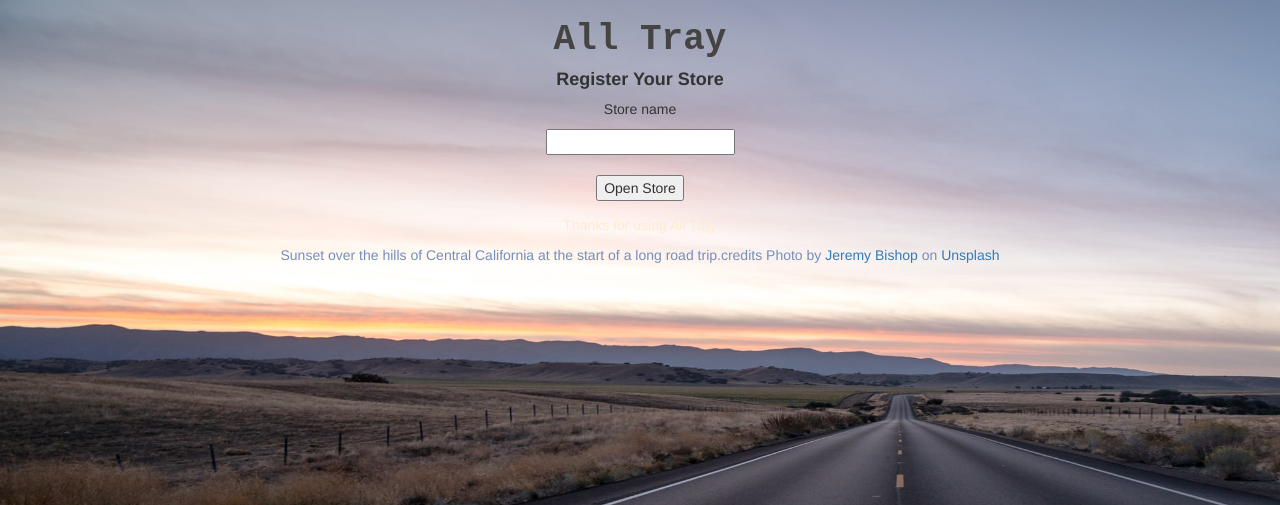
After one commit to Sangeeth123sj/All-Tray, a Django app: page /register_store/ in a window 1280 px wide. The commit adds this page. Shown: the top 505 px of the page. Run offline with Django 3.2, Linux system fonts and the light colour scheme; some libraries are stand-ins or nearby versions.

Commit message:
added store database table and store register and home page

```diff
--- a/tray/templates/tray/base.html
+++ b/tray/templates/tray/base.html
@@ -12,7 +12,7 @@
     }
     .heading{
         font-family: 'Courier New', Courier, monospace;
-        font-size: 190px;
+        font-size: 24px;
         color: #454442;
     }
     .button {
@@ -32,6 +32,9 @@
     .foot {
         color:blanchedalmond;
     }
+    .imgcrtsy{
+        color: #758ebd;
+    }
 </style>
 <meta charset="utf-8">
 <meta name="viewport" content="width=device-width, initial-scale=1">
@@ -41,18 +44,18 @@
 </head>
 <body >
     <center>
-        <br/>
         <div class="heading">
         <h1><strong>All Tray</strong> </h1>
         </div>
-        <br/> <br/>
 
     {% block content%} {% endblock %}
 
     {% block footer %}
 <div class="foot">
 <p> Thanks for using All Tray </p>
+<div class="imgcrtsy" >
 <p>Sunset over the hills of Central California at the start of a long road trip.credits <span>Photo by <a href="https://unsplash.com/@jeremybishop?utm_source=unsplash&amp;utm_medium=referral&amp;utm_content=creditCopyText">Jeremy Bishop</a> on <a href="https://unsplash.com/s/photos/landscape?utm_source=unsplash&amp;utm_medium=referral&amp;utm_content=creditCopyText">Unsplash</a></span></p>
+</div>
     {% endblock %}
 </div>
 </center>
--- a/tray/templates/tray/home.html
+++ b/tray/templates/tray/home.html
@@ -12,14 +12,14 @@
     }
     .heading{
         font-family: 'Courier New', Courier, monospace;
-        font-size: 70px;
+        font-size: 60px;
         color: #454442;
     }
     .button {
         cursor: pointer;
         border: 1px solid #454442;
         background-color: #E7E9D1;
-        height: 400px;
+        height: 300px;
         width: 200px;
         color:#454442;
         font-size: 1.5em;
@@ -46,7 +46,7 @@
         </div>
         <p><strong>Swipe your id card </strong></p>
 
-        <br/> <br/>
+        <br/>
         <div class="row">
         <div class="col-sm-6"><button class="button"> <strong>Stationary</strong></button></div>
         <div class="col-sm-6"><button class="button"><strong>Canteen</strong></button></div>
--- /dev/null
+++ b/tray/templates/tray/open_store.html
@@ -0,0 +1,13 @@
+{% extends "tray/base.html" %}
+
+{% block title %} Your Store {% endblock %}
+
+{% block content %}
+<h4> <strong> Register Your Store </strong></h4>
+<form action="/store_home/0/" method="POST">
+{% csrf_token %}
+<p>Store name</p>
+<input type="text" name="store_name"><br/><br/>
+<input type="submit" value="Open Store">
+</form>
+{% endblock %}
--- a/tray/templates/tray/order.html
+++ b/tray/templates/tray/order.html
@@ -17,6 +17,7 @@
     <input type="text" name="order"><br/><br/>
     <p>quantity</p>
     <input type="number" name="quantity" min="1" max="100"><br/><br/>
+    <input type="hidden" name="balance" value="{{student_id}}">
     <input type="submit">
 </form>
 
--- a/tray/urls.py
+++ b/tray/urls.py
@@ -6,5 +6,7 @@ urlpatterns = [
     path('<int:name_id>/', views.index, name='index'),
     path('', views.home, name='home'),
     path('order/<int:name_id>/', views.order, name = 'order'),
-    path('order_items/', views.order_items, name = 'order_items')
+    path('order_items/', views.order_items, name = 'order_items'),
+    path('register_store/', views.open_store, name = 'open_store'),
+    path('store_home/<int:store_id>/', views.store_home, name = 'store_home'),
 ]
--- a/tray/views.py
+++ b/tray/views.py
@@ -1,6 +1,6 @@
 from django.shortcuts import render
 from django.http import HttpResponse
-from .models import Student,Items
+from .models import Student,Items,Store
 from tray.forms import OrderForm
 # Create your views here.
 
@@ -12,11 +12,11 @@ def home(request):
     return render (request, 'tray/home.html')
 
 def order(request, name_id):
-    id_of = Student.objects.get(id = name_id)
-    name = id_of.name
-    reg_no = id_of.reg_no
-    balance = id_of.balance
-    return render (request, 'tray/order.html', {'name': name, 'reg': reg_no, 'balance': balance})
+    s = Student.objects.get(id = name_id)
+    name = s.name
+    reg_no = s.reg_no
+    balance = s.balance
+    return render (request, 'tray/order.html', {'name': name, 'reg': reg_no, 'balance': balance, 'student_id':name_id})
 
 def order_items(request):
     if request.method == 'POST':
@@ -24,4 +24,30 @@ def order_items(request):
         quantity = request.POST['quantity']
         t = Items(item1 = name, quantity1 = quantity)
         t.save()
-    return HttpResponse("Order saved! item: %s." %t.item1)
+        student_id = request.POST['balance']
+        s = Student.objects.get(id = student_id)
+        bal = s.balance - 10
+        s.balance = bal
+        s.save()
+    return HttpResponse("Order saved! balance: %s." %s.balance)
+
+def open_store(request):
+
+    return render(request, 'tray/open_store.html' )
+
+def store_home(request, store_id):
+    if request.method == 'POST':
+        name = request.POST['store_name']
+        s = Store(store_name= name, store_status = True)
+        s.save()
+        status = s.store_status
+        if status == True:
+            c = "Active"
+        else:
+            c = "Inactive"
+
+    else:
+        s = Store.objects.get(id = store_id)
+        name = s.store_name
+        c = s.store_status
+    return render(request, 'tray/store_home.html',{'name':name, 'status':c})
```
Also changed, not shown: tray/models.py (+8 -0 lines), tray/templates/tray/store_home.html (added, +15 -0 lines), db.sqlite3, tray/migrations/0010_store.py (added).
